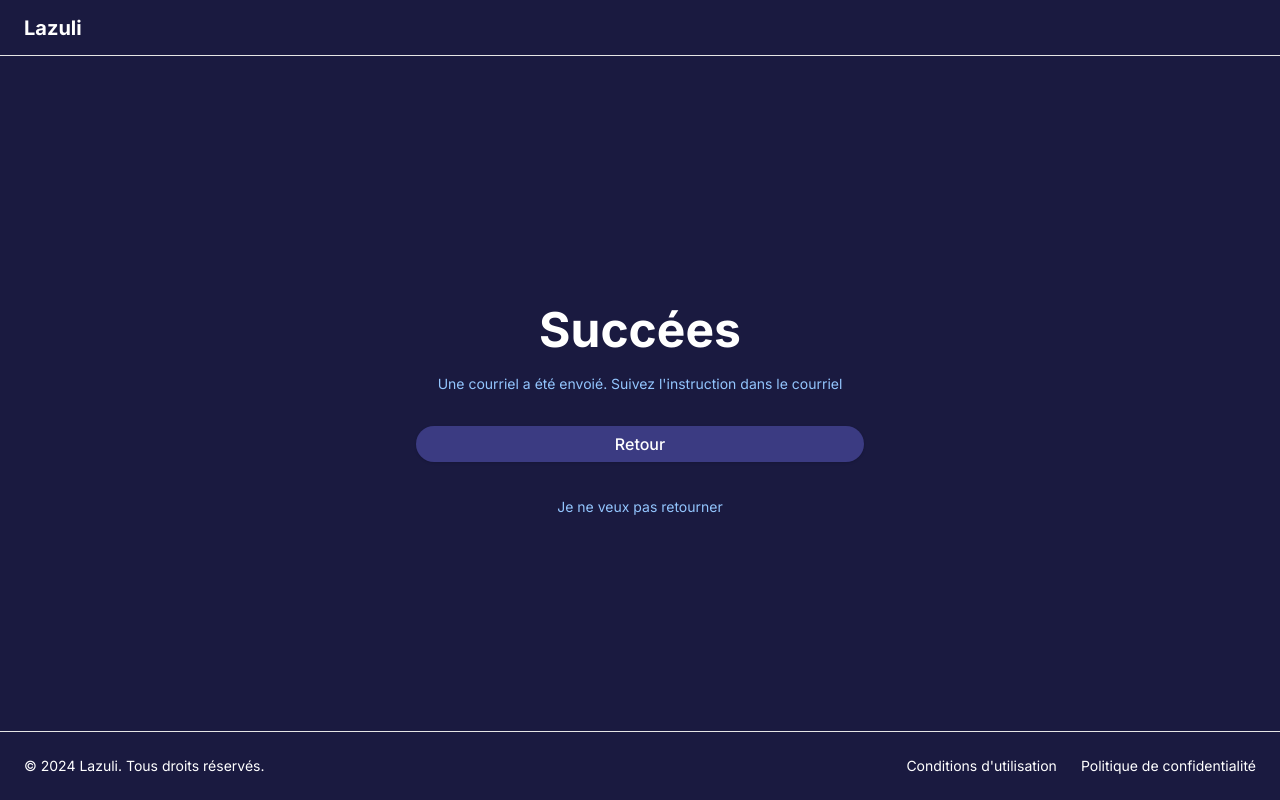
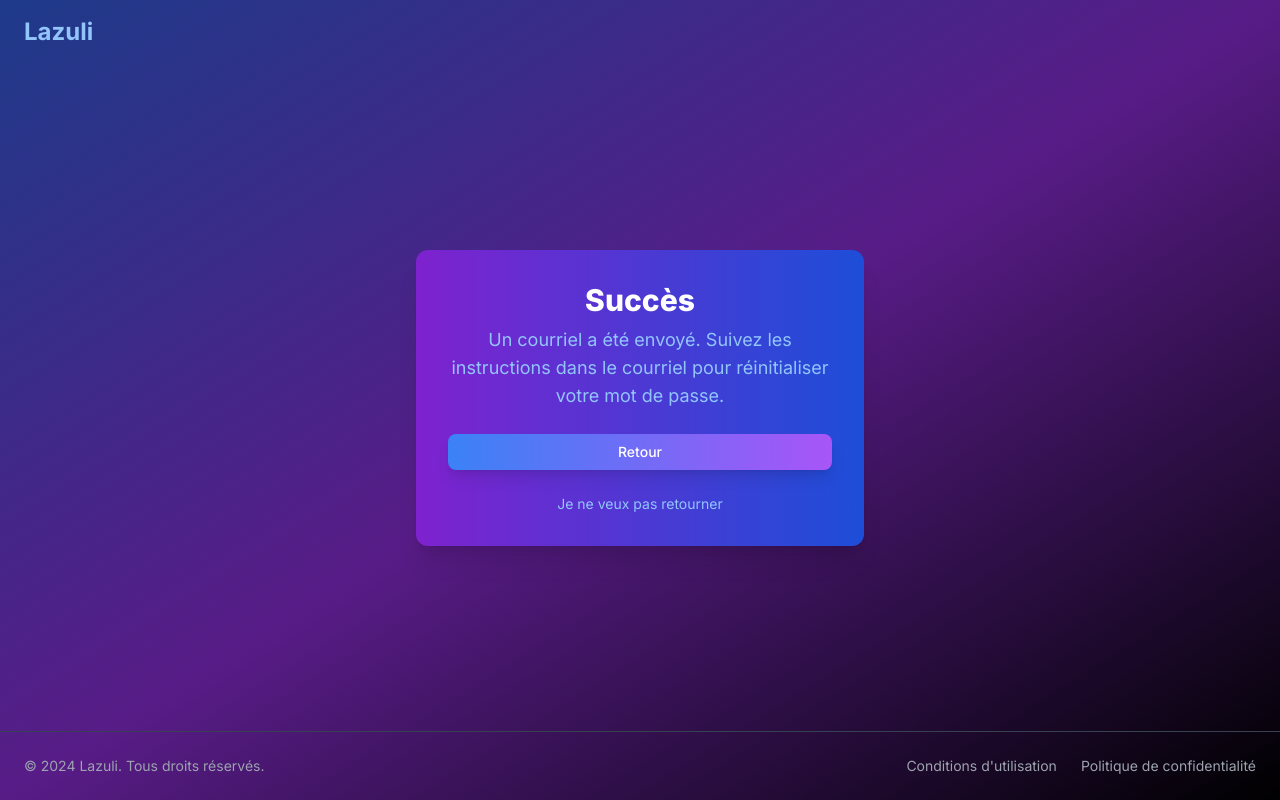
Before and after one commit to BdeB-Org/projet-de-session-equipe-ishowcode, a Next.js app in the folder lazuli/: page /miseAJourPasswordSucces in a window 1280 px wide. Built offline with nearby package versions, Linux system fonts and the light colour scheme.

Commit message:
Mise à jour de l'interface des pages

```diff
--- a/lazuli/app/ChangerMDP/page.tsx
+++ b/lazuli/app/ChangerMDP/page.tsx
@@ -1,10 +1,12 @@
 "use client";
+
 import { Button } from "@/components/ui/button";
 import { Input } from "@/components/ui/input";
 import { Label } from "@/components/ui/label";
 import Link from "next/link";
 import { useState, useEffect } from "react";
 import { useRouter, useSearchParams } from 'next/navigation';
+import { motion } from "framer-motion";
 
 export default function ChangePasswordPage() {
   const router = useRouter();
@@ -26,7 +28,7 @@ export default function ChangePasswordPage() {
   const handleSubmit = async (e: React.FormEvent) => {
     e.preventDefault();
     setErrorMessage('');
-    //Verifier si les mots de passe correspondent
+    // Vérifier si les mots de passe correspondent
     if (formData.password !== formData.confirmPassword) {
       setErrorMessage("Les mots de passe ne correspondent pas.");
       return;
@@ -36,15 +38,15 @@ export default function ChangePasswordPage() {
       const minLength = 8;
       const uppercasePattern = /[A-Z]/;
       const specialCharPattern = /[!@#$%^&*(),.?":{}|<>]/;
-        //Verifie si le mot de passe est assez long
+      // Vérifie si le mot de passe est assez long
       if (password.length < minLength) {
         return "Le mot de passe doit contenir au moins 8 caractères.";
       }
-        //Verifie si le mot de passe contient une lettre majuscule
+      // Vérifie si le mot de passe contient une lettre majuscule
       if (!uppercasePattern.test(password)) {
         return "Le mot de passe doit contenir au moins une lettre majuscule.";
       }
-        //Verifie si le mot de passe contient un caractère spécial
+      // Vérifie si le mot de passe contient un caractère spécial
       if (!specialCharPattern.test(password)) {
         return "Le mot de passe doit contenir au moins un caractère spécial.";
       }
@@ -56,7 +58,7 @@ export default function ChangePasswordPage() {
       setErrorMessage(passwordError);
       return;
     }
-    //Envoie requete a API pour changer le mot de passe
+    // Envoie requête à l'API pour changer le mot de passe
     try {
       const res = await fetch('/api/change-password', {
         method: 'POST',
@@ -82,7 +84,7 @@ export default function ChangePasswordPage() {
       setErrorMessage("Une erreur est survenue lors du changement de mot de passe.");
     }
   };
-  //Gérer les changements dans les champs de formulaire
+  // Gérer les changements dans les champs de formulaire
   const handleInputChange = (e: React.ChangeEvent<HTMLInputElement>) => {
     const { name, value } = e.target;
     setFormData((prevData) => ({
@@ -90,21 +92,31 @@ export default function ChangePasswordPage() {
       [name]: value
     }));
   };
-  //frontend de la page
+  // Frontend de la page
   return (
-    <div className="flex flex-col min-h-screen bg-[#1a1a40] text-white fade-in">
-      <header className="px-4 lg:px-6 h-14 flex items-center border-b border-black-700">
+    <div className="flex flex-col min-h-screen bg-gradient-to-br from-blue-900 via-purple-900 to-black text-white">
+      {/* Header */}
+      <header className="px-4 lg:px-6 h-16 flex items-center justify-between bg-transparent">
         <Link className="flex items-center justify-center" href="/">
-          <span className="font-bold text-xl slide-down">Lazuli</span>
+          <span className="font-bold text-2xl text-blue-300 hover:text-purple-400 transition-all slide-down">
+            Lazuli
+          </span>
         </Link>
       </header>
+
+      {/* Main Content */}
       <main className="flex-1 flex items-center justify-center p-4">
-        <div className="w-full max-w-md space-y-8">
-          <div className="text-center">
-            <h2 className="mt-6 text-3xl font-bold slide-down">Changer votre mot de passe</h2>
-            <p className="mt-2 text-sm slide-down">Écrivez votre nouveau mot de passe.</p>
+        <motion.div
+          className="w-full max-w-md bg-gradient-to-r from-purple-700 to-blue-700 p-8 rounded-xl shadow-xl"
+          initial={{ opacity: 0, scale: 0.9 }}
+          animate={{ opacity: 1, scale: 1 }}
+          transition={{ duration: 0.5 }}
+        >
+          <div className="text-center mb-6">
+            <h2 className="text-3xl font-extrabold mb-2 slide-down">Changer votre mot de passe</h2>
+            <p className="text-lg text-gray-200 slide-down">Écrivez votre nouveau mot de passe.</p>
           </div>
-          <form className="mt-8 space-y-6 " onSubmit={handleSubmit}>
+          <form className="mt-8 space-y-6" onSubmit={handleSubmit}>
             <div className="space-y-4 rounded-md shadow-sm">
               <div className="slide-down-form1">
                 <Label htmlFor="password" className="sr-only">Mot de passe</Label>
@@ -116,6 +128,7 @@ export default function ChangePasswordPage() {
                   onChange={handleInputChange}
                   value={formData.password}
                   placeholder="Nouveau mot de passe"
+                  className="w-full bg-white text-blue-900 placeholder-blue-500 rounded-full px-4 py-3 shadow-inner focus:outline-none focus:ring-2 focus:ring-blue-300 transition duration-200"
                 />
               </div>
               <div className="slide-down-form2">
@@ -128,41 +141,48 @@ export default function ChangePasswordPage() {
                   onChange={handleInputChange}
                   value={formData.confirmPassword}
                   placeholder="Confirmez le mot de passe"
+                  className="w-full bg-white text-blue-900 placeholder-blue-500 rounded-full px-4 py-3 shadow-inner focus:outline-none focus:ring-2 focus:ring-blue-300 transition duration-200"
                 />
               </div>
             </div>
 
             {errorMessage && (
-              <div className="text-red-500 text-sm mt-2">{errorMessage}</div>
+              <div className="text-red-500 text-sm mt-2 text-center">{errorMessage}</div>
             )}
 
             <div className="slide-down-form3">
-              <Button type="submit" className="w-full bg-[#3b3b82] text-white hover:bg-[#4c4c96] text-base py-2 px-4 rounded-full">
+              <Button
+                type="submit"
+                className={`w-full ${'bg-gradient-to-r from-blue-500 to-purple-500'} text-white py-3 rounded-lg shadow-lg hover:scale-105 transition-transform duration-200`}
+              >
                 Changer le mot de passe
               </Button>
             </div>
-          </form>
-          <div className="text-center slide-down-form4">
-            <Link className="text-sm text-blue-300 hover:text-blue-200" href="/login">
+            <div className="text-center text-sm text-blue-300 hover:text-blue-200 transition-all slide-down-form4">
+              <Link href="/login">
                 Vous vous souvenez de votre mot de passe ? Connectez-vous
               </Link>
             </div>
-        </div>
+          </form>
+        </motion.div>
       </main>
-      <footer className="py-6 px-4 md:px-6 border-t border-white-700">
+
+      {/* Footer */}
+      <footer className="py-6 px-4 md:px-6 border-t border-gray-700 text-center text-sm text-gray-400">
         <div className="container mx-auto flex flex-col sm:flex-row justify-between items-center">
-          <p className="text-sm text-white-400">© 2024 Lazuli. Tous droits réservés.</p>
+          <p className="text-sm text-gray-400">© 2024 Lazuli. Tous droits réservés.</p>
           <nav className="flex gap-4 sm:gap-6 mt-4 sm:mt-0">
-            <Link className="text-sm text-white-400 hover:text-blue-300" href="#">
+            <Link className="text-sm text-gray-400 hover:text-blue-300" href="#">
               Conditions d'utilisation
             </Link>
-            <Link className="text-sm text-white-400 hover:text-blue-300" href="#">
+            <Link className="text-sm text-gray-400 hover:text-blue-300" href="#">
               Politique de confidentialité
             </Link>
           </nav>
         </div>
       </footer>
-      //
+
+      {/* Styles Globaux */}
       <style jsx global>{`
         @tailwind base;
         @tailwind components;
@@ -171,6 +191,25 @@ export default function ChangePasswordPage() {
         .fade-in {
           animation: fadeIn 1.5s ease-in-out;
         }
+        .slide-down {
+          animation: slideDown 1.5s ease-in-out;
+        }
+        .slide-down-form1 {
+          animation: slideDown 1.8s ease-in-out;
+        }
+        .slide-down-form2 {
+          animation: slideDown 2.2s ease-in-out;
+        }
+        .slide-down-form3 {
+          animation: slideUp 2s ease-in-out;
+        }
+        .slide-down-form4 {
+          animation: slideUp 2.2s ease-in-out;
+        }
+        .slide-down-form5 {
+          animation: slideUp 2.6s ease-in-out;
+        }
+
         @keyframes fadeIn {
           from {
             opacity: 0.5;
@@ -179,6 +218,27 @@ export default function ChangePasswordPage() {
             opacity: 1;
           }
         }
+
+        @keyframes slideDown {
+          from {
+            transform: translateY(-100px);
+            opacity: 0;
+          }
+          to {
+            transform: translateY(0);
+            opacity: 1;
+          }
+        }
+        @keyframes slideUp {
+          from {
+            transform: translateY(100px);
+            opacity: 0;
+          }
+          to {
+            transform: translateY(0);
+            opacity: 1;
+          }
+        }
       `}</style>
     </div>
   );
--- a/lazuli/app/MDP/page.tsx
+++ b/lazuli/app/MDP/page.tsx
@@ -1,10 +1,12 @@
 "use client";
+
 import { useState } from "react";
 import { useRouter } from "next/navigation";
 import { Button } from "@/components/ui/button";
 import { Input } from "@/components/ui/input";
 import { Label } from "@/components/ui/label";
 import Link from "next/link";
+import { motion } from "framer-motion";
 
 export default function RequestPasswordReset() {
   const [email, setEmail] = useState('');
@@ -21,7 +23,7 @@ export default function RequestPasswordReset() {
         headers: {
           'Content-Type': 'application/json'
         },
-        //envoie l'email
+        // Envoie l'email
         body: JSON.stringify({ email }),
       });
 
@@ -40,21 +42,30 @@ export default function RequestPasswordReset() {
       alert("Erreur lors de l'envoi de l'email. Veuillez vérifier la console pour plus d'informations.");
     }
   };
-  //frontend de la page
+
   return (
-    <div className="flex flex-col min-h-screen bg-[#1a1a40] text-white">
-      <header className="px-4 lg:px-6 h-14 flex items-center border-b border-black-700">
+    <div className="flex flex-col min-h-screen bg-gradient-to-br from-blue-900 via-purple-900 to-black text-white">
+      {/* Header */}
+      <header className="px-4 lg:px-6 h-16 flex items-center justify-between bg-transparent">
         <Link className="flex items-center justify-center" href="/">
-          <span className="font-bold text-xl slide-down">Lazuli</span>
+          <span className="font-bold text-2xl text-blue-300 hover:text-purple-400 transition-all slide-down">
+            Lazuli
+          </span>
         </Link>
       </header>
+
+      {/* Main Content */}
       <main className="flex-1 flex items-center justify-center p-4">
-        <div className="w-full max-w-md space-y-8">
-          <div className="text-center">
-            <h2 className="mt-6 text-[3rem] font-bold slide-down">Réinitialiser votre mot de passe</h2>
-            <p className="mt-2 text-sm text-blue-300 slide-down">
-              Vous avez oublié votre mot de passe!
-              <br />
+        <motion.div
+          className="w-full max-w-md bg-gradient-to-r from-purple-700 to-blue-700 p-8 rounded-xl shadow-xl"
+          initial={{ opacity: 0, scale: 0.9 }}
+          animate={{ opacity: 1, scale: 1 }}
+          transition={{ duration: 0.5 }}
+        >
+          <div className="text-center mb-6">
+            <h2 className="text-3xl font-extrabold mb-2 slide-down">Réinitialiser votre mot de passe</h2>
+            <p className="text-lg text-gray-200 slide-down">
+              Vous avez oublié votre mot de passe!<br />
               Entrez votre adresse courriel
             </p>
           </div>
@@ -70,45 +81,46 @@ export default function RequestPasswordReset() {
                   required
                   onChange={(e) => setEmail(e.target.value)}
                   value={email}
-                  className="bg-white text-blue-900 placeholder-blue-150 rounded-full text-lg py-3 px-4"
+                  className="w-full bg-white text-blue-900 placeholder-blue-500 rounded-full px-4 py-3 shadow-inner focus:outline-none focus:ring-2 focus:ring-blue-300 transition duration-200"
                   placeholder="Adresse e-mail"
                 />
               </div>
-              <div className="text-center slide-down-form4 text-sm text-blue-300 hover:text-blue-200">
-              Vous recevrez un email pour réinitialiser votre mot de passe
-            </div>
+              <div className="text-center text-sm text-blue-300 hover:text-blue-200 transition-all slide-down-form4">
+                Vous recevrez un email pour réinitialiser votre mot de passe
+              </div>
             </div>
             <div>
               <Button
                 type="submit"
-                className={`w-full ${loading ? 'bg-gray-500' : 'bg-[#3b3b82]'} text-white hover:bg-[#4c4c96] text-base py-2 px-4 rounded-full slide-down-form3`}
+                className={`w-full ${loading ? 'bg-gray-500 cursor-not-allowed' : 'bg-gradient-to-r from-blue-500 to-purple-500'} text-white py-3 rounded-lg shadow-lg hover:scale-105 transition-transform duration-200 slide-down-form3`}
                 disabled={loading}
               >
                 {loading ? 'Envoi...' : 'Envoyer'}
               </Button>
-              <div  className="text-center slide-down-form4 text-sm text-blue-300 hover:text-blue-200">
-              <Link href="/login">Vous vous souvenez de votre mot de passe? Connectez vous</Link>
+              <div className="text-center text-sm text-blue-300 hover:text-blue-200 transition-all slide-down-form4 mt-4">
+                <Link href="/login">Vous vous souvenez de votre mot de passe? Connectez-vous</Link>
+              </div>
             </div>
-            </div>
+          </form>
+        </motion.div>
+      </main>
 
-
-          </form>
-
-        </div>
-      </main>
-      <footer className="py-6 px-4 md:px-6 border-t border-white-700">
+      {/* Footer */}
+      <footer className="py-6 px-4 md:px-6 border-t border-gray-700 text-center text-sm text-gray-400">
         <div className="container mx-auto flex flex-col sm:flex-row justify-between items-center">
-          <p className="text-sm text-white-400">© 2024 Lazuli. Tous droits réservés.</p>
+          <p className="text-sm text-gray-400">© 2024 Lazuli. Tous droits réservés.</p>
           <nav className="flex gap-4 sm:gap-6 mt-4 sm:mt-0">
-            <Link className="text-sm text-white-400 hover:text-blue-300" href="#">
+            <Link className="text-sm text-gray-400 hover:text-blue-300" href="#">
               Conditions d'utilisation
             </Link>
-            <Link className="text-sm text-white-400 hover:text-blue-300" href="#">
+            <Link className="text-sm text-gray-400 hover:text-blue-300" href="#">
               Politique de confidentialité
             </Link>
           </nav>
         </div>
       </footer>
+
+      {/* Styles Globaux */}
       <style jsx global>{`
         @tailwind base;
         @tailwind components;
@@ -129,9 +141,13 @@ export default function RequestPasswordReset() {
         .slide-down-form3 {
           animation: slideUp 2s ease-in-out;
         }
-          .slide-down-form4 {
+        .slide-down-form4 {
           animation: slideUp 2.2s ease-in-out;
         }
+        .slide-down-form5 {
+          animation: slideUp 2.6s ease-in-out;
+        }
+
         @keyframes fadeIn {
           from {
             opacity: 0.5;
@@ -140,6 +156,7 @@ export default function RequestPasswordReset() {
             opacity: 1;
           }
         }
+
         @keyframes slideDown {
           from {
             transform: translateY(-100px);
--- a/lazuli/app/miseAJourPasswordSucces/page.tsx
+++ b/lazuli/app/miseAJourPasswordSucces/page.tsx
@@ -1,91 +1,99 @@
 "use client";
+
 import { Button } from "@/components/ui/button";
-import { Input } from "@/components/ui/input";
-import { Label } from "@/components/ui/label";
 import Link from "next/link";
-import { useState } from "react";
-import { useRouter } from "next/navigation";
+import { motion } from "framer-motion";
 
-// page de login
-export default function LoginPage() {
-  const [email, setEmail] = useState('');
-  const [password, setPassword] = useState('');
-  const router = useRouter();
-
-  const handleSubmit = async (e: React.FormEvent) => {
-    e.preventDefault();
-    //appele l'api de login
-    try {
-      const res = await fetch('/api/login', {
-        method: 'POST',
-        headers: {
-          'Content-Type': 'application/json',
-        },
-        body: JSON.stringify({ email, password }),
-      });
-
-      const result = await res.json();
-      //verifie si la connexion réussie ou échoue
-      if (res.ok) {
-
-        localStorage.setItem('userId', result.userId);
-        alert(`Connexion réussie !`);
-        router.push('/Dashboard');
-      } else {
-        alert(result.error || "Une erreur est survenue.");
-      }
-    } catch (error) {
-      console.error("Erreur lors de la connexion :", error);
-      alert("Erreur lors de la connexion. Veuillez vérifier la console pour plus d'informations.");
-    }
-  };
-
-  //frontend de la page
+export default function PasswordResetSuccess() {
   return (
-    <div className="flex flex-col min-h-screen bg-[#1a1a40] text-white">
-      <header className="px-4 lg:px-6 h-14 flex items-center border-b border-black-700">
+    <div className="flex flex-col min-h-screen bg-gradient-to-br from-blue-900 via-purple-900 to-black text-white">
+      {/* Header */}
+      <header className="px-4 lg:px-6 h-16 flex items-center justify-between bg-transparent">
         <Link className="flex items-center justify-center" href="/">
-          <span className="font-bold text-xl slide-down">Lazuli</span>
+          <motion.span
+            className="font-bold text-2xl text-blue-300 hover:text-purple-400 transition-all"
+            initial={{ y: -100, opacity: 0 }}
+            animate={{ y: 0, opacity: 1 }}
+            transition={{ duration: 1.5 }}
+          >
+            Lazuli
+          </motion.span>
         </Link>
       </header>
+
+      {/* Main Content */}
       <main className="flex-1 flex items-center justify-center p-4">
-        <div className="w-full max-w-md space-y-8">
-          <div className="text-center">
-            <h2 className="mt-6 text-[3rem] font-bold slide-down">Succées</h2>
-            <p className="mt-2 text-sm text-blue-300 slide-down">
-              Une courriel a été envoié. Suivez l'instruction dans le courriel
-            </p>
-
+        <motion.div
+          className="w-full max-w-md bg-gradient-to-r from-purple-700 to-blue-700 p-8 rounded-xl shadow-xl"
+          initial={{ opacity: 0, scale: 0.9 }}
+          animate={{ opacity: 1, scale: 1 }}
+          transition={{ duration: 0.5 }}
+        >
+          <div className="text-center mb-6">
+            <motion.h2
+              className="text-3xl font-extrabold mb-2"
+              initial={{ opacity: 0, y: -50 }}
+              animate={{ opacity: 1, y: 0 }}
+              transition={{ delay: 0.2, duration: 1.5 }}
+            >
+              Succès
+            </motion.h2>
+            <motion.p
+              className="text-lg text-blue-300"
+              initial={{ opacity: 0, y: -30 }}
+              animate={{ opacity: 1, y: 0 }}
+              transition={{ delay: 0.4, duration: 1.5 }}
+            >
+              Un courriel a été envoyé. Suivez les instructions dans le courriel pour réinitialiser votre mot de passe.
+            </motion.p>
           </div>
 
-            <div>
+          <div className="space-y-6">
+            <motion.div
+              className="text-center"
+              initial={{ opacity: 0, y: 50 }}
+              animate={{ opacity: 1, y: 0 }}
+              transition={{ delay: 0.6, duration: 1.5 }}
+            >
               <Link href="/login">
-              <Button type="submit" className="w-full bg-[#3b3b82] text-white hover:bg-[#4c4c96] text-base py-2 px-4 rounded-full slide-down-form3">
+                <Button
+                  className="w-full bg-gradient-to-r from-blue-500 to-purple-500 text-white py-3 rounded-lg shadow-lg hover:scale-105 transition-transform duration-200"
+                >
                   Retour
                 </Button>
               </Link>
-            </div>
+            </motion.div>
 
-          <div className="text-center slide-down-form3">
-            <Link className="text-sm text-blue-300 hover:text-blue-200" href="/a">
+            <motion.div
+              className="text-center text-sm text-blue-300 hover:text-blue-200 transition-all"
+              initial={{ opacity: 0, y: 70 }}
+              animate={{ opacity: 1, y: 0 }}
+              transition={{ delay: 0.8, duration: 1.5 }}
+            >
+              <Link href="/a">
                 Je ne veux pas retourner
               </Link>
+            </motion.div>
           </div>
-        </div>
+        </motion.div>
       </main>
-      <footer className="py-6 px-4 md:px-6 border-t border-white-700">
+
+      {/* Footer */}
+      <footer className="py-6 px-4 md:px-6 border-t border-gray-700 text-center text-sm text-gray-400">
         <div className="container mx-auto flex flex-col sm:flex-row justify-between items-center">
-          <p className="text-sm text-white-400">© 2024 Lazuli. Tous droits réservés.</p>
+          <p className="text-sm text-gray-400">© 2024 Lazuli. Tous droits réservés.</p>
           <nav className="flex gap-4 sm:gap-6 mt-4 sm:mt-0">
-            <Link className="text-sm text-white-400 hover:text-blue-300" href="#">
+            <Link className="text-sm text-gray-400 hover:text-blue-300" href="#">
               Conditions d'utilisation
             </Link>
-            <Link className="text-sm text-white-400 hover:text-blue-300" href="#">
+            <Link className="text-sm text-gray-400 hover:text-blue-300" href="#">
               Politique de confidentialité
             </Link>
           </nav>
         </div>
       </footer>
+
+      {/* Styles Globaux */}
       <style jsx global>{`
         @tailwind base;
         @tailwind components;
@@ -97,7 +105,6 @@ export default function LoginPage() {
         .slide-down {
           animation: slideDown 1.5s ease-in-out;
         }
-
         .slide-down-form1 {
           animation: slideDown 1.8s ease-in-out;
         }
@@ -106,6 +113,12 @@ export default function LoginPage() {
         }
         .slide-down-form3 {
           animation: slideUp 2s ease-in-out;
+        }
+        .slide-down-form4 {
+          animation: slideUp 2.2s ease-in-out;
+        }
+        .slide-down-form5 {
+          animation: slideUp 2.6s ease-in-out;
         }
 
         @keyframes fadeIn {
@@ -138,7 +151,6 @@ export default function LoginPage() {
           }
         }
       `}</style>
-
     </div>
   );
 }
```
Also changed, not shown: 1 other file (tests, documents, lock files or other folders). Lines whose indentation alone changed are shown as unchanged.
